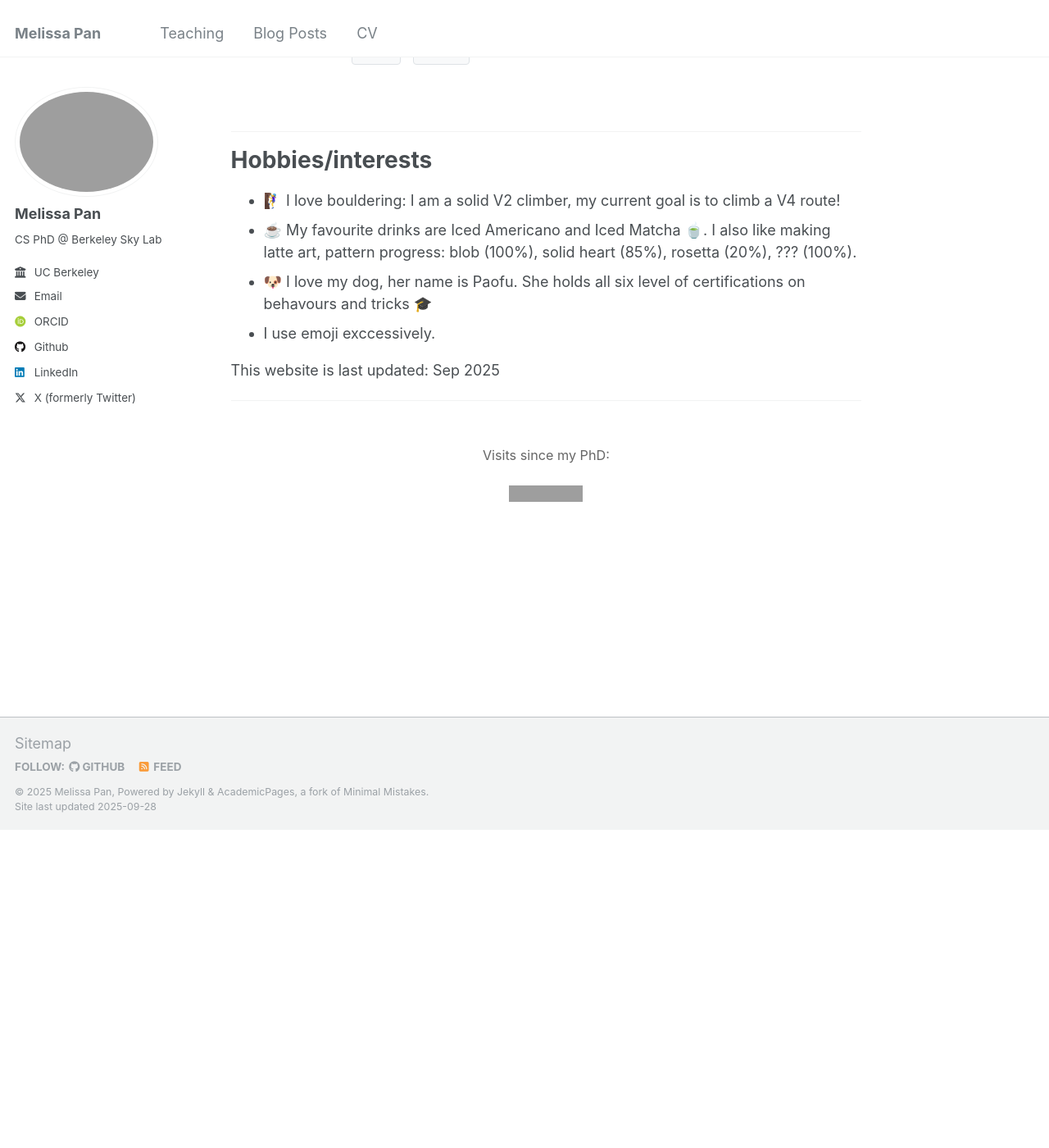
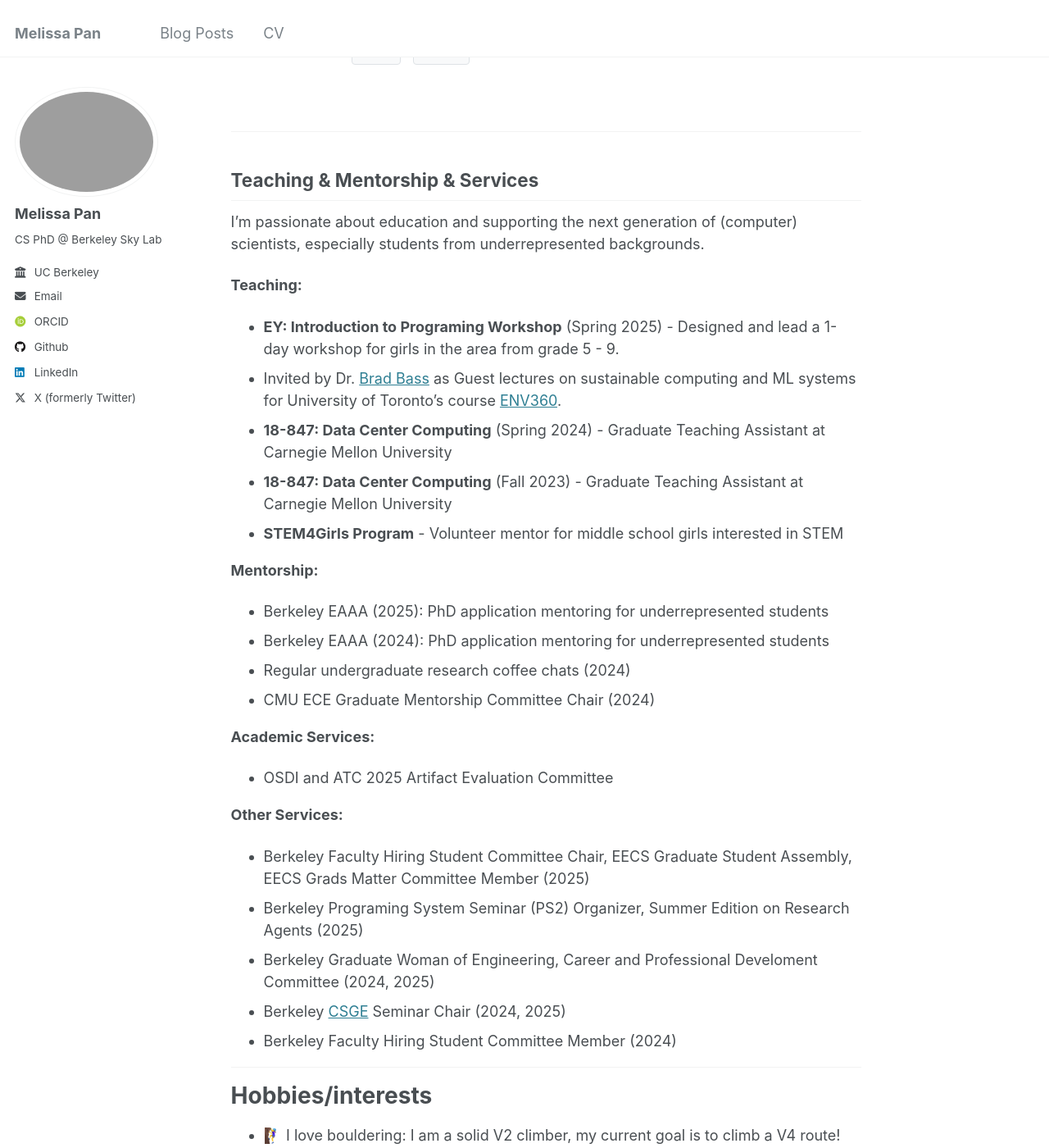
Before and after one commit to melissa-pan/melissa-pan.github.io, a Jekyll site: the page built from _pages/about.md, in a window 1280 px wide and 1400 px high, scrolled down 1995 px. Shown: the whole window at 82% size. Built offline with Jekyll 4.4.1, drawn with Linux system fonts in a browser that asks for light colours; some web fonts are replaced; before the commit the page ends 3007 px from its top, so only the background shows below that; grey boxes are pictures that could not be loaded.

Commit message:
move teaching and mentorship to main page

```diff
--- a/_data/navigation.yml
+++ b/_data/navigation.yml
@@ -11,8 +11,8 @@ main:
   # - title: "Talks"
   #   url: /talks/
 
-  - title: "Teaching"
-    url: /teaching/
+  # - title: "Teaching"
+  #   url: /teaching/
 
   # - title: "Portfolio"
   #   url: /portfolio/
--- a/_pages/about.md
+++ b/_pages/about.md
@@ -129,6 +129,36 @@ function toggleNews() {
 
 ---
 
+## Teaching & Mentorship & Services
+
+I'm passionate about education and supporting the next generation of (computer) scientists, especially students from underrepresented backgrounds.
+
+**Teaching:**
+* **EY: Introduction to Programing Workshop** (Spring 2025) - Designed and lead a 1-day workshop for girls in the area from grade 5 - 9.
+* Invited by Dr. [Brad Bass](https://www.environment.utoronto.ca/people/directories/all-faculty/brad-bass) as Guest lectures on sustainable computing and ML systems for University of Toronto's course [ENV360](https://artsci.calendar.utoronto.ca/course/env360h1).
+* **18-847: Data Center Computing** (Spring 2024) - Graduate Teaching Assistant at Carnegie Mellon University
+* **18-847: Data Center Computing** (Fall 2023) - Graduate Teaching Assistant at Carnegie Mellon University
+* **STEM4Girls Program** - Volunteer mentor for middle school girls interested in STEM
+
+**Mentorship:**
+* Berkeley EAAA (2025): PhD application mentoring for underrepresented students
+* Berkeley EAAA (2024): PhD application mentoring for underrepresented students
+* Regular undergraduate research coffee chats (2024)
+* CMU ECE Graduate Mentorship Committee Chair (2024)
+
+**Academic Services:**
+* OSDI and ATC 2025 Artifact Evaluation Committee
+
+**Other Services:**
+* Berkeley Faculty Hiring Student Committee Chair, EECS Graduate Student Assembly, EECS Grads Matter Committee Member (2025)
+* Berkeley Programing System Seminar (PS2) Organizer, Summer Edition on Research Agents (2025)
+* Berkeley Graduate Woman of Engineering, Career and Professional Develoment Committee (2024, 2025)
+* Berkeley [CSGE](https://csge.berkeley.edu/) Seminar Chair (2024, 2025)
+* Berkeley Faculty Hiring Student Committee Member (2024)
+
+
+---
+
 Hobbies/interests
 ======
 * 🧗‍♀️ I love bouldering: I am a solid V2 climber, my current goal is to climb a V4 route!
```
